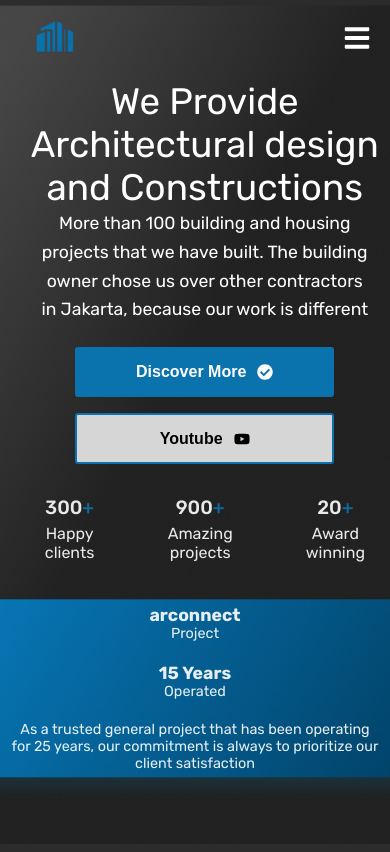
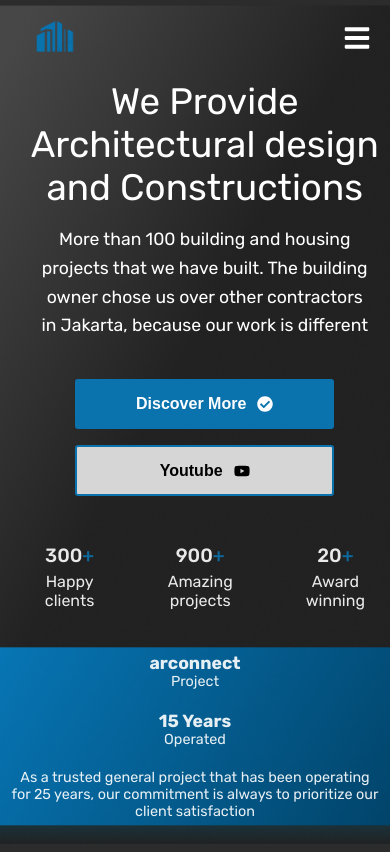
Before and after one commit to samojeyinka/architect-website, a React (Create React App) app: page / in a window 390 px wide. Built offline with nearby package versions, Linux system fonts and the light colour scheme.

Commit message:
modify sth

```diff
--- a/src/stylesheets/HeroStyles.css
+++ b/src/stylesheets/HeroStyles.css
@@ -217,11 +217,16 @@
         flex-direction: column;
         gap: 2rem;
     }
+    .hero-text{
+        gap: 1rem;
+    }
 
     .hero-text h1{
         font-size: 2.3rem;
         width: 100%;
     }
+
+
 
     .hero-text .ht-p{
         margin: auto;
```
